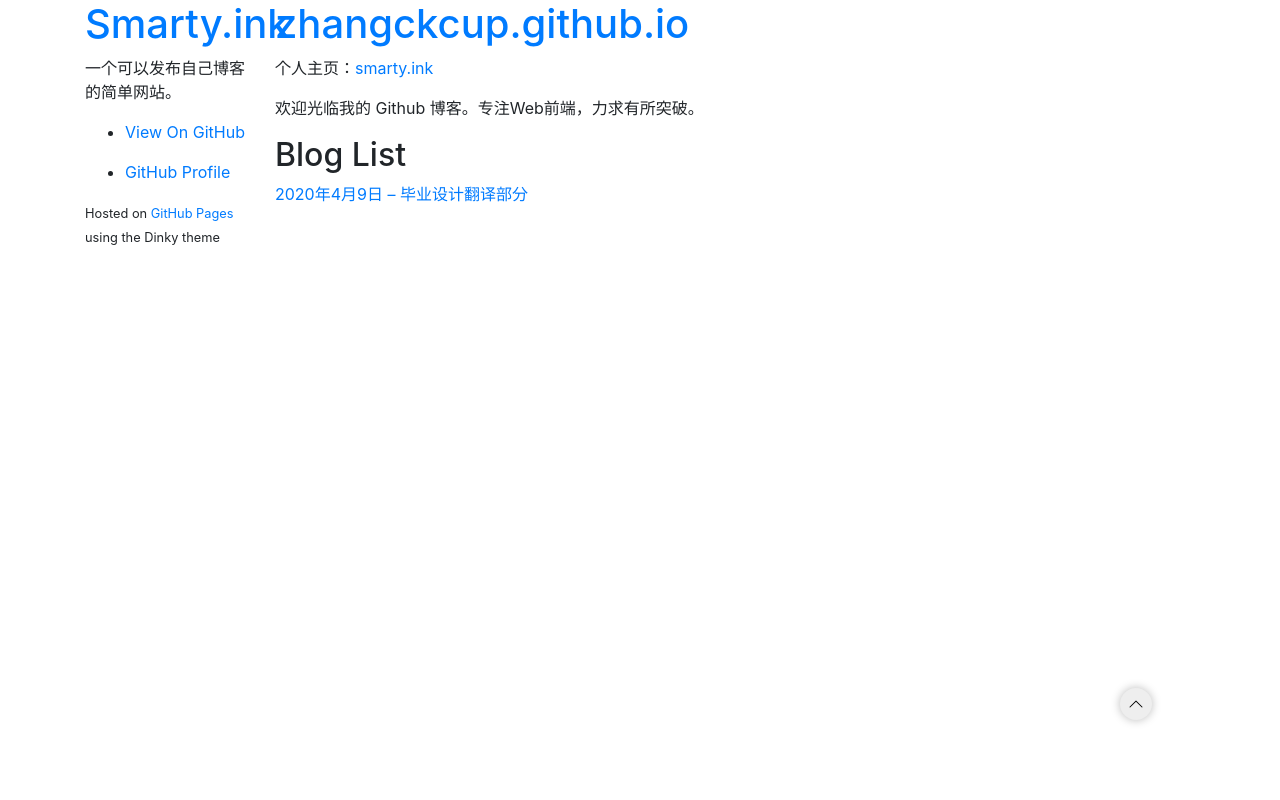
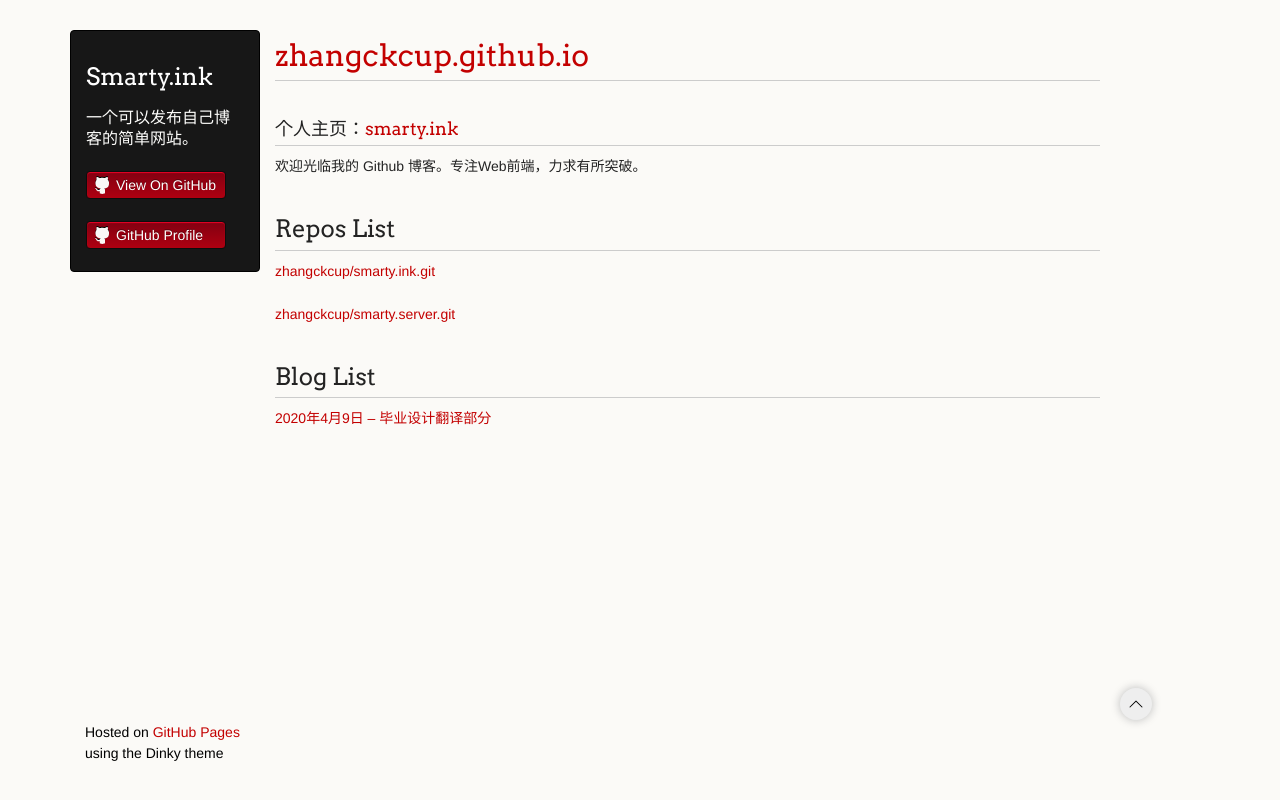
Before and after one commit to zhangckcup/zhangckcup.github.io, a Jekyll site: the page built from index.md, in a window 1280 px wide. Shown: the top 800 px of the page. Built offline with Jekyll 4.4.1, drawn with Linux system fonts in a browser that asks for light colours; our own code applies the rules of GitHub Pages for plain Markdown files.

Commit message:
update scss

```diff
--- a/_layouts/default.html
+++ b/_layouts/default.html
@@ -18,22 +18,6 @@
     <!--[if lt IE 9]>
     <script src="//html5shiv.googlecode.com/svn/trunk/html5.js"></script>
     <![endif]-->
-    <style>
-      #gototop{
-        position: fixed;
-        width: 32px;
-        height: 32px;
-        border-radius: 50%;
-        bottom: 20vh;
-        right: 10vw;
-        color: black;
-        background-color: #eee;
-        box-shadow: 0 0 10px #bbb;
-        display: flex;
-        justify-content: center;
-        align-items: center;
-      }
-    </style>
   </head>
   <body>
     <div class="container">
--- a/assets/css/style.scss
+++ b/assets/css/style.scss
@@ -1,2 +1,19 @@
+---
+---
 
 @import 'jekyll-theme-dinky';
+
+#gototop{
+  position: fixed;
+  width: 32px;
+  height: 32px;
+  border-radius: 50%;
+  bottom: 20vh;
+  right: 10vw;
+  color: black;
+  background-color: #eee;
+  box-shadow: 0 0 10px #bbb;
+  display: flex;
+  justify-content: center;
+  align-items: center;
+}
--- a/index.md
+++ b/index.md
@@ -1,12 +1,14 @@
-<head>
-  <title>Home Page | zhangckcup.github.io</title>
-</head>
-
 # [zhangckcup.github.io](https://zhangckcup.github.io)
 
-个人主页：[smarty.ink](http://smarty.ink)
+### 个人主页：[smarty.ink](http://smarty.ink)
 
 欢迎光临我的 Github 博客。专注Web前端，力求有所突破。
+
+## Repos List
+
+[zhangckcup/smarty.ink.git](smarty.ink/index.html)
+
+[zhangckcup/smarty.server.git](/smarty.server/index.html)
 
 ## Blog List
 
```
